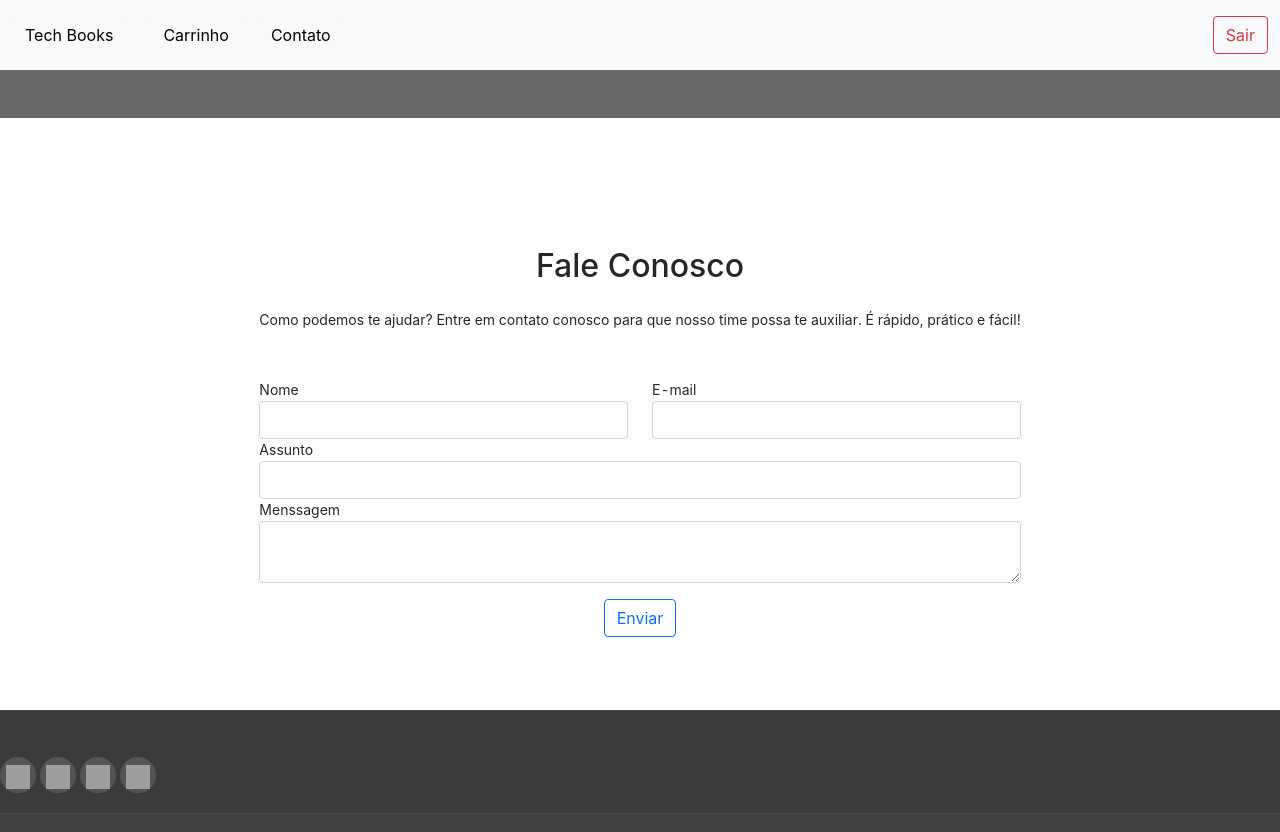
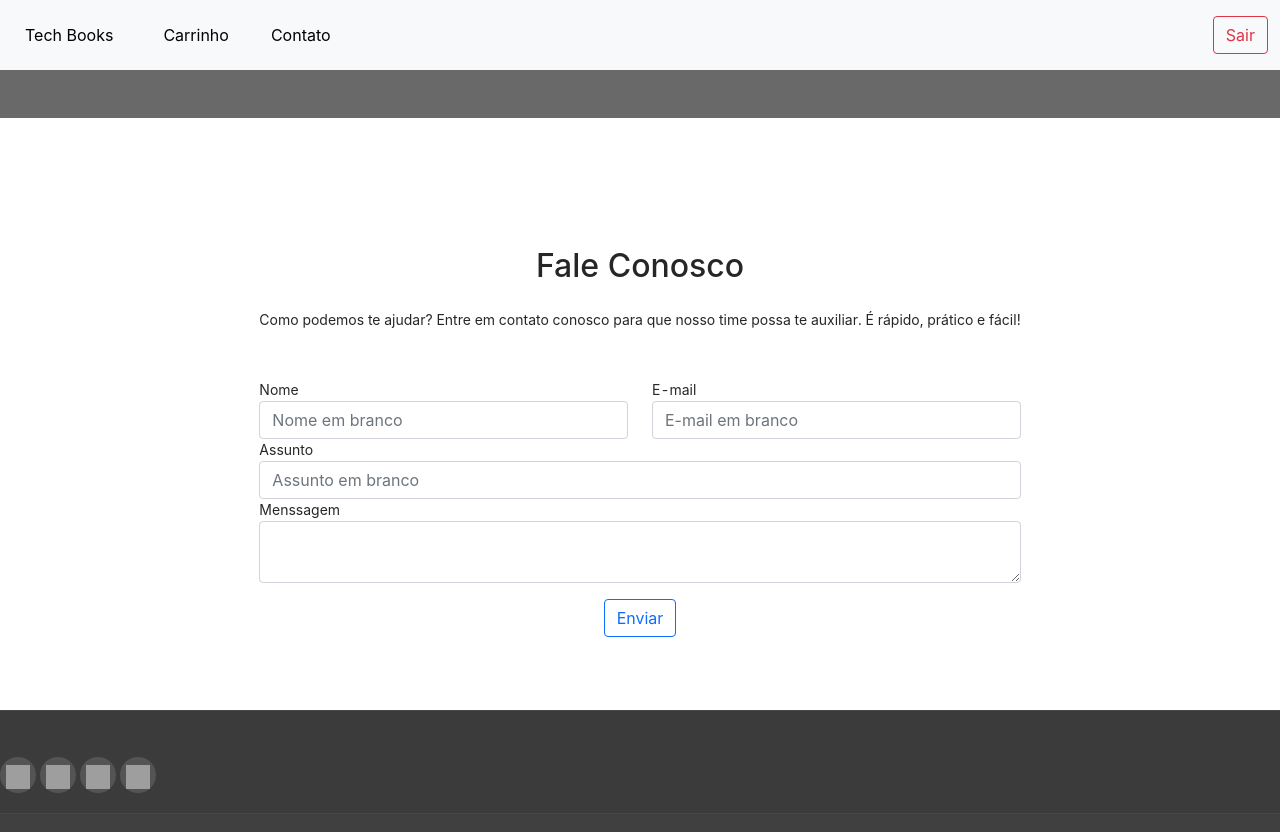
Before and after one commit to Talles-Souza/ReactTrabalhoFinal, a React (Create React App) app in the folder Trabalho-React/trabalho-final/: page /contato in a window 1280 px wide. Shown: the top 832 px of the page. Built offline with nearby package versions, Linux system fonts and the light colour scheme; grey boxes are pictures that could not be loaded.

Commit message:
Update form.js
Placeholder adicionado.

```diff
--- a/Trabalho-React/trabalho-final/src/components/Formulario/form.js
+++ b/Trabalho-React/trabalho-final/src/components/Formulario/form.js
@@ -24,7 +24,7 @@ export const Formu = () => {
                             <div class="col-md-6">
                                 <div class="md-form mb-0">
                                     <label for="name" class="">Nome</label>
-                                    <input type="text" id="name" name="name" class="form-control" />
+                                    <input type="text" id="name" name="name" class="form-control" placeholder="Nome em branco"/>
 
                                 </div>
                             </div>
@@ -32,7 +32,7 @@ export const Formu = () => {
                             <div class="col-md-6">
                                 <div class="md-form mb-0">
                                     <label for="email" class="">E-mail</label>
-                                    <input type="text" id="email" name="email" class="form-control" />
+                                    <input type="text" id="email" name="email" class="form-control" placeholder="E-mail em branco"/>
 
                                 </div>
                             </div>
@@ -44,7 +44,7 @@ export const Formu = () => {
                             <div class="col-md-12">
                                 <div class="md-form mb-0">
                                     <label for="subject" class="">Assunto</label>
-                                    <input type="text" id="subject" name="subject" class="form-control" />
+                                    <input type="text" id="subject" name="subject" class="form-control" placeholder="Assunto em branco"/>
 
                                 </div>
                             </div>
```
